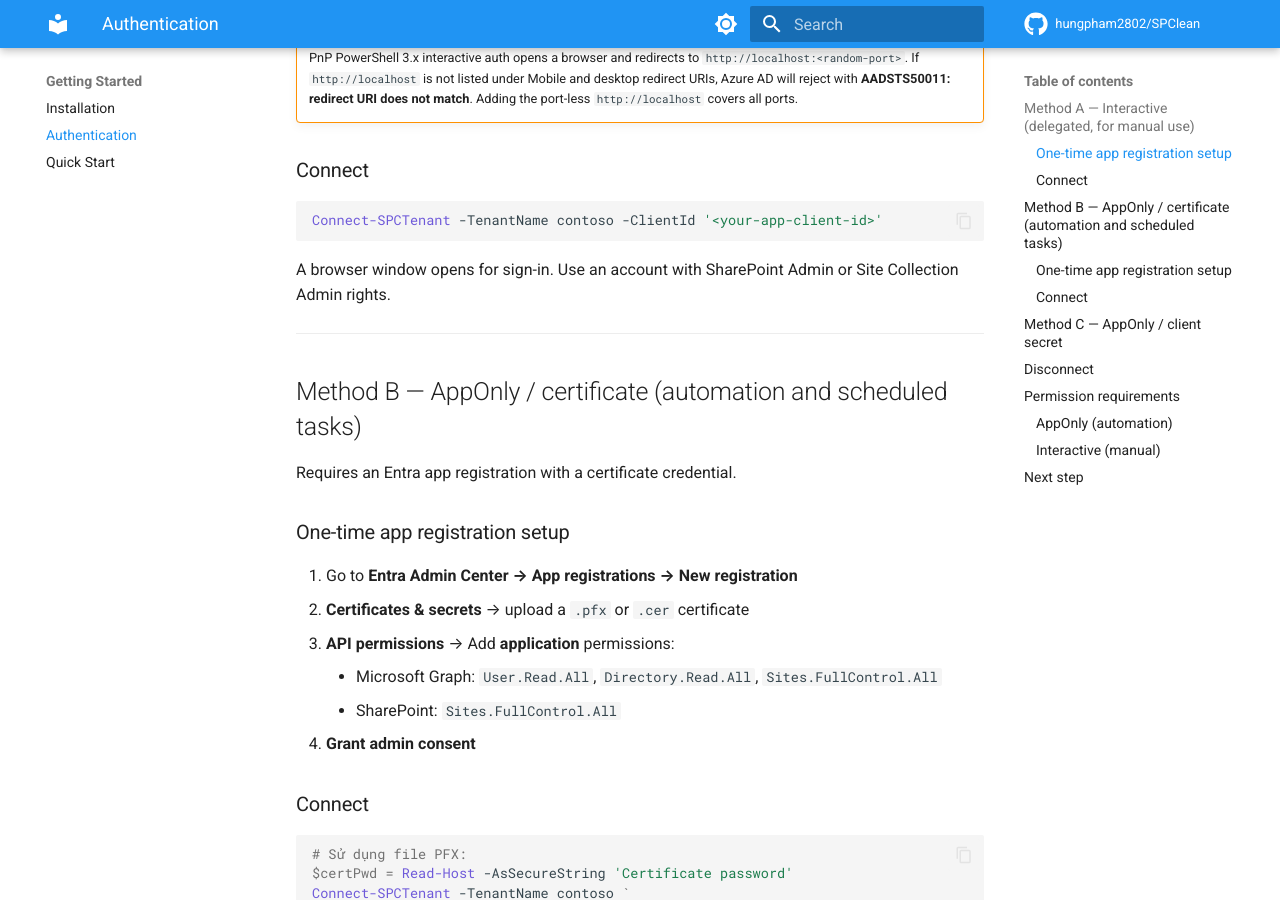
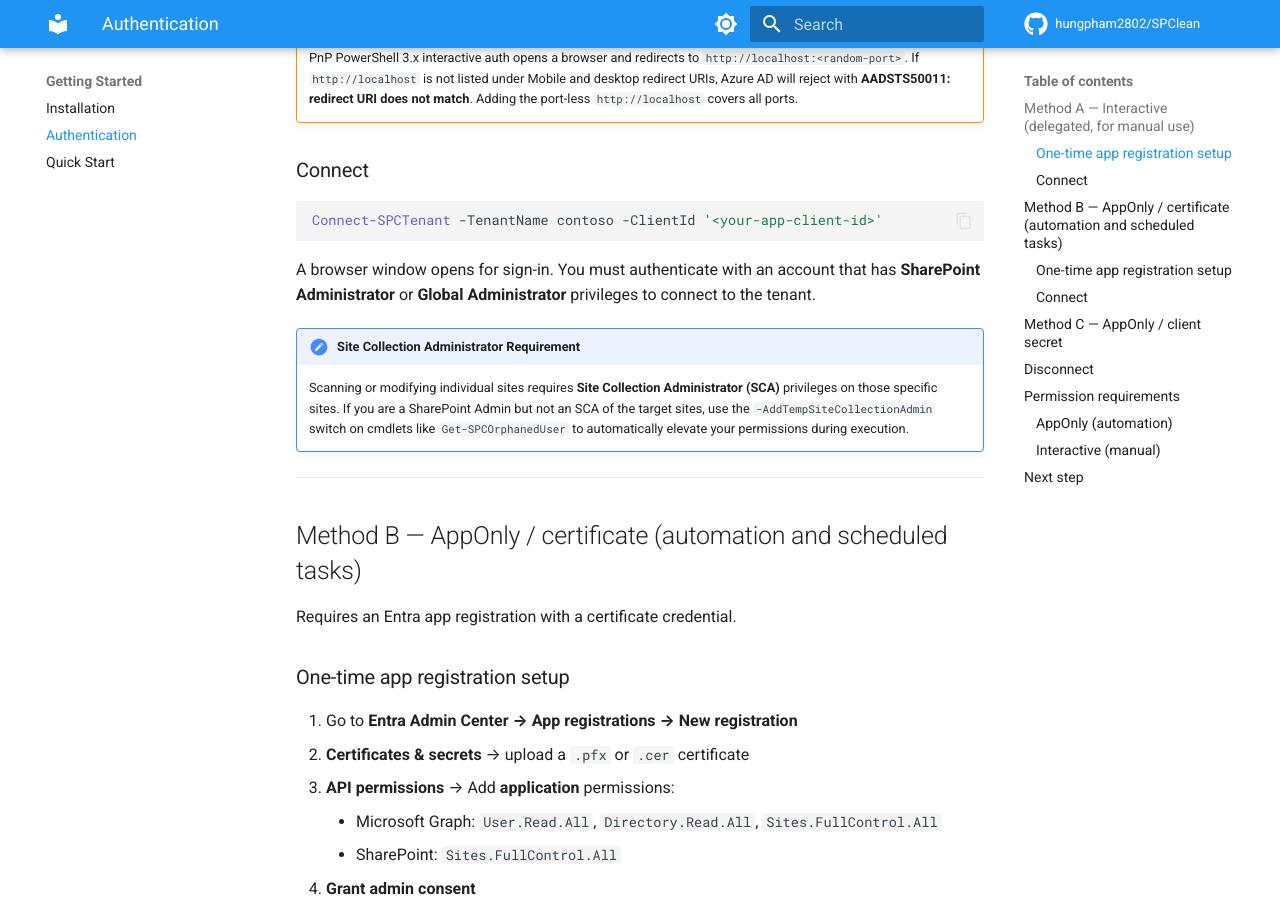
Before and after one commit to hungpham2802/SPClean, an MkDocs documentation site: the page built from docs/getting-started/authentication.md, in a window 1280 px wide and 900 px high, scrolled down 883 px. Built offline with MkDocs 1.6.1 and Material for MkDocs 9.7.7, drawn with Linux system fonts in a browser that asks for light colours; comment, search, counter and statistics services are not loaded.

````diff
--- a/docs/getting-started/authentication.md
+++ b/docs/getting-started/authentication.md
@@ -31,7 +31,10 @@
 Connect-SPCTenant -TenantName contoso -ClientId '<your-app-client-id>'
 ```
 
-A browser window opens for sign-in. Use an account with SharePoint Admin or Site Collection Admin rights.
+A browser window opens for sign-in. You must authenticate with an account that has **SharePoint Administrator** or **Global Administrator** privileges to connect to the tenant.
+
+!!! note "Site Collection Administrator Requirement"
+    Scanning or modifying individual sites requires **Site Collection Administrator (SCA)** privileges on those specific sites. If you are a SharePoint Admin but not an SCA of the target sites, use the `-AddTempSiteCollectionAdmin` switch on cmdlets like `Get-SPCOrphanedUser` to automatically elevate your permissions during execution.
 
 ---
 
````
Also changed, not shown: docs/cmdlets/get-spcorphaneduser.md (+3 -0 lines), docs/cmdlets/remove-spcorphaneduser.md (+3 -0 lines), docs/cmdlets/restore-spcorphaneduser.md (+3 -0 lines), 9 other files.
